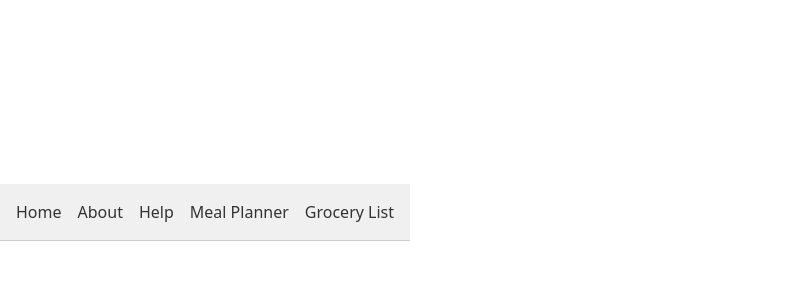
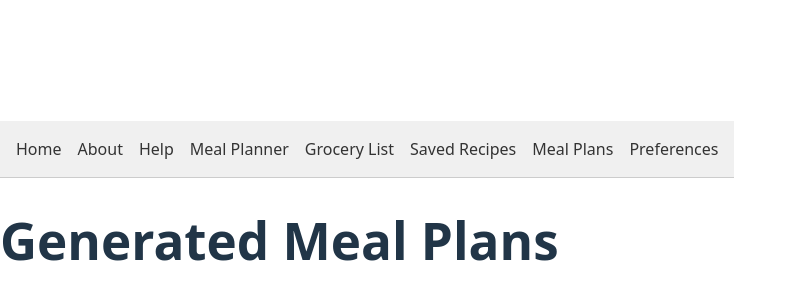
Before and after one commit to jeniluong/meal-planner, a React (Vite) app: page /generated-meal-plans in a window 1280 px wide. Shown: the part 188-488 px from the top of the page, without its empty margins (0-797 px from the left). Built offline with nearby package versions, Linux system fonts and the light colour scheme.

Commit message:
added new pages + updated nav bar

```diff
--- a/src/App.jsx
+++ b/src/App.jsx
@@ -1,21 +1,33 @@
 import React from 'react';
-import { Routes, Route } from 'react-router-dom';  // <-- No BrowserRouter here!
-import NavBar from './components/NavBar';
+import { Routes, Route } from 'react-router-dom';
 import Home from './pages/Home';
 import About from './pages/About';
 import MealPlanner from './pages/mealplanner';
 import RecipeDetail from './pages/RecipeDetail';
+import Help from './pages/Help';
+import GroceryList from './pages/GroceryList';
+import SavedRecipes from './pages/SavedRecipes';
+import GeneratedMealPlans from './pages/GeneratedMealPlans';
+import UserPreferences from './pages/UserPreferences';
+import NavBar from './components/NavBar';
 
-const App = () => (
-  <>
+function App() {
+  return (
+    <div>
       <NavBar />
       <Routes>
         <Route path="/" element={<Home />} />
         <Route path="/about" element={<About />} />
         <Route path="/meal-planner" element={<MealPlanner />} />
         <Route path="/recipes/:id" element={<RecipeDetail />} />
+        <Route path="/help" element={<Help />} />
+        <Route path="/grocery-list" element={<GroceryList />} />
+        <Route path="/saved-recipes" element={<SavedRecipes />} />
+        <Route path="/generated-meal-plans" element={<GeneratedMealPlans />} />
+        <Route path="/user-preferences" element={<UserPreferences />} />
       </Routes>
-  </>
+    </div>
   );
+}
 
 export default App;
--- a/src/components/NavBar.jsx
+++ b/src/components/NavBar.jsx
@@ -8,6 +8,9 @@ function NavBar() {
       <Link to="/help" style={styles.link}>Help</Link>
       <Link to="/meal-planner" style={styles.link}>Meal Planner</Link>
       <Link to="/grocery-list" style={styles.link}>Grocery List</Link>
+      <Link to="/saved-recipes" style={styles.link}>Saved Recipes</Link>
+      <Link to="/generated-meal-plans" style={styles.link}>Meal Plans</Link>
+      <Link to="/user-preferences" style={styles.link}>Preferences</Link>
     </nav>
   );
 }
@@ -17,6 +20,7 @@ const styles = {
     padding: '1rem',
     backgroundColor: '#f0f0f0',
     display: 'flex',
+    flexWrap: 'wrap',
     gap: '1rem',
     borderBottom: '1px solid #ccc',
   },
--- /dev/null
+++ b/src/pages/GeneratedMealPlans.jsx
@@ -0,0 +1,12 @@
+import React from 'react';
+
+const GeneratedMealPlans = () => {
+  return (
+    <div>
+      <h1>Generated Meal Plans</h1>
+      {/* Display meal plans generated for the user */}
+    </div>
+  );
+};
+
+export default GeneratedMealPlans;
--- /dev/null
+++ b/src/pages/SavedRecipes.jsx
@@ -0,0 +1,12 @@
+import React from 'react';
+
+const SavedRecipes = () => {
+  return (
+    <div>
+      <h1>Saved Recipes</h1>
+      {/* You can display user's saved recipes here */}
+    </div>
+  );
+};
+
+export default SavedRecipes;
--- /dev/null
+++ b/src/pages/UserPreferences.jsx
@@ -0,0 +1,12 @@
+import React from 'react';
+
+const UserPreferences = () => {
+  return (
+    <div>
+      <h1>User Preferences</h1>
+      {/* You can add forms here to collect dietary restrictions, likes/dislikes, etc */}
+    </div>
+  );
+};
+
+export default UserPreferences;
```
Lines whose indentation alone changed are shown as unchanged.
